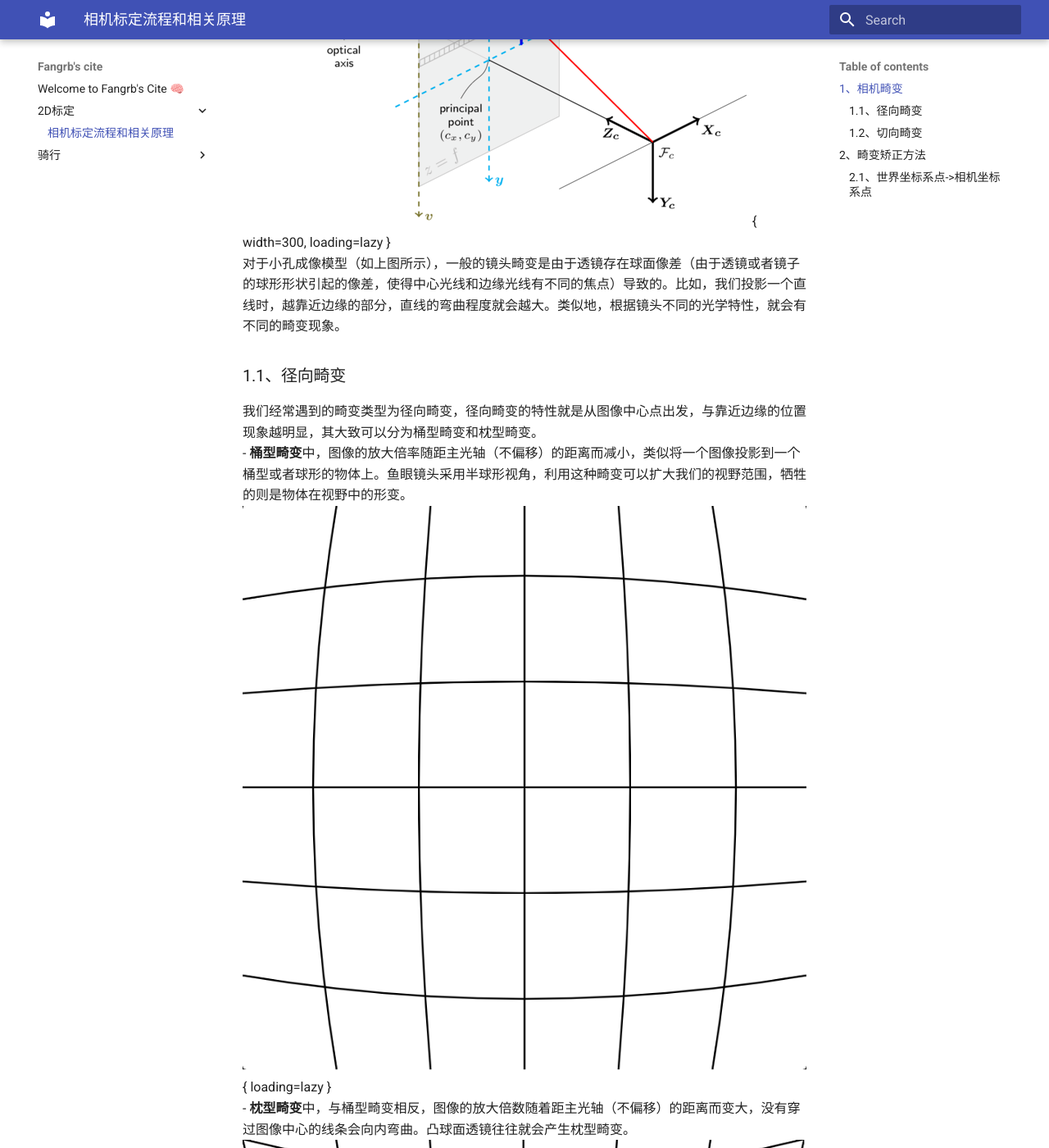
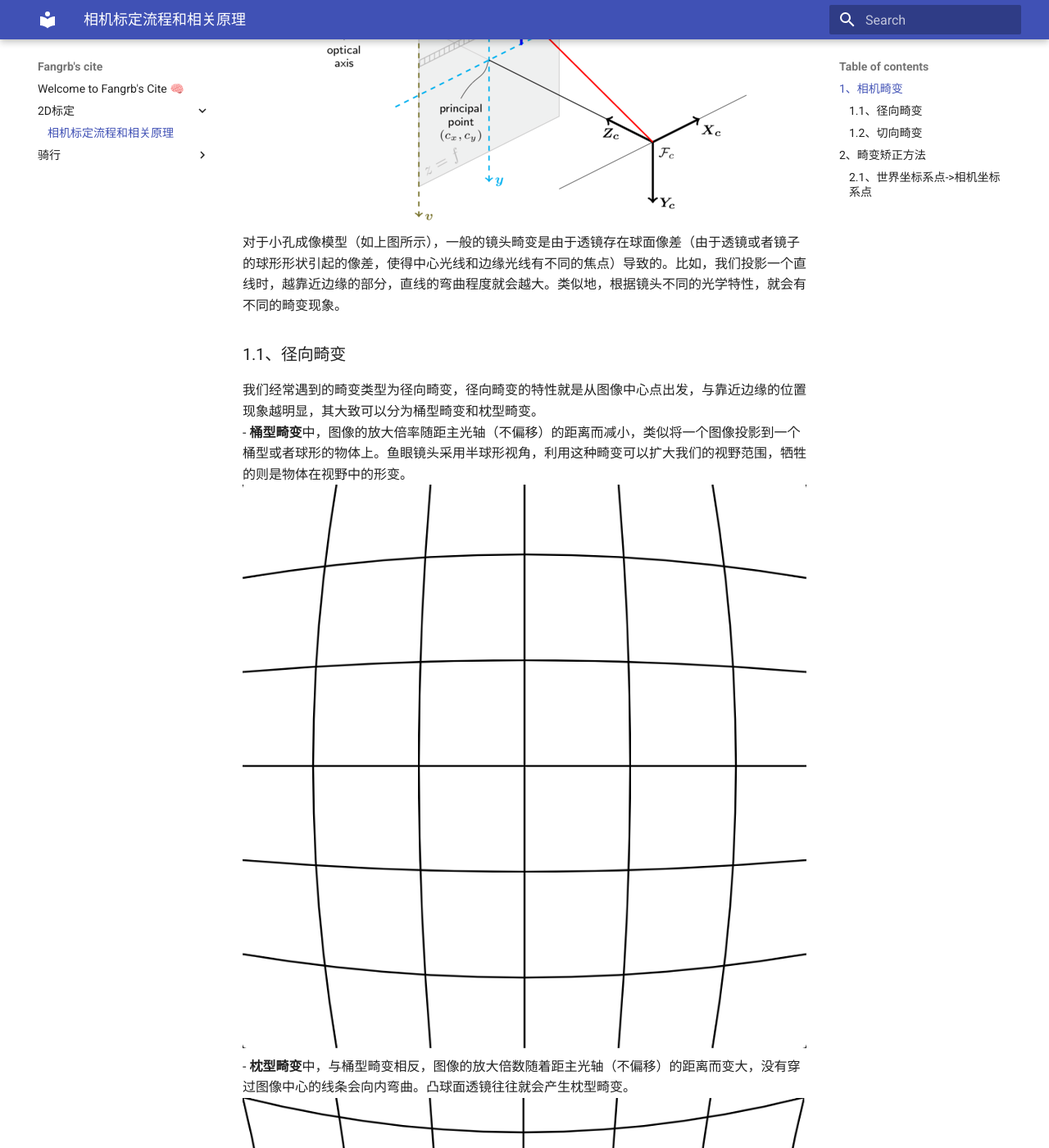
Before and after one commit to DaleBruise/DaleBruise.github.io, an MkDocs documentation site: the page built from docs/2D标定/cameraCalibration.md, in a window 1280 px wide and 1400 px high, scrolled down 628 px. Shown: the whole window at 82% size. Built offline with MkDocs 1.6.1 and Material for MkDocs 9.7.7, drawn with Linux system fonts in a browser that asks for light colours; some of the changed text lies outside the part shown.

Commit message:
Update cameraCalibration.md

```diff
--- a/docs/2D标定/cameraCalibration.md
+++ b/docs/2D标定/cameraCalibration.md
@@ -2,20 +2,20 @@
 相机标定总的来讲，就是将由于相机本身的特性——“鱼眼效应”造成的畸变现象通过一定的方法修正过来。并且，我们还可以补偿相机外界旋转造成的偏移。下面将会介绍相机标定的原理和我们的解决方法, 本文章是介绍针对类似小孔成像面阵相机的标定进行介绍。
 ## 1、相机畸变
 为什么我们要相机标定？难道相机看到的东西，不就是我们想要的东西了吗？其实我们在一般的图像处理中是不需要进行标定流程的，只有我们需要将图像中的位置与现实中的位置对应起来以后，才需要进行一系列标定流程，相机标定只是我们标定流程中的一部分。根据项目的不同，我们需要走的标定流程不同，但是可以确认的是，相机标定是大概率被需要的，是在全套标定流程中简单但至关重要的一环，也就是相机的畸变修正。
-![pinHole Model](https://raw.githubusercontent.com/DaleBruise/DaleBruise.github.io/main/docs/images/2D_Calibration/pinHole.png){ width=300, loading=lazy }
+![pinHole Model](https://raw.githubusercontent.com/DaleBruise/DaleBruise.github.io/main/docs/images/2D_Calibration/pinHole.png)
 对于小孔成像模型（如上图所示），一般的镜头畸变是由于透镜存在球面像差（由于透镜或者镜子的球形形状引起的像差，使得中心光线和边缘光线有不同的焦点）导致的。比如，我们投影一个直线时，越靠近边缘的部分，直线的弯曲程度就会越大。类似地，根据镜头不同的光学特性，就会有不同的畸变现象。
 ### 1.1、径向畸变
 我们经常遇到的畸变类型为径向畸变，径向畸变的特性就是从图像中心点出发，与靠近边缘的位置现象越明显，其大致可以分为桶型畸变和枕型畸变。
  - **桶型畸变**中，图像的放大倍率随距主光轴（不偏移）的距离而减小，类似将一个图像投影到一个桶型或者球形的物体上。鱼眼镜头采用半球形视角，利用这种畸变可以扩大我们的视野范围，牺牲的则是物体在视野中的形变。
- ![barrel distortion](https://raw.githubusercontent.com/DaleBruise/DaleBruise.github.io/main/docs/images/2D_Calibration/barrel_distortion.png){ loading=lazy }
+ ![barrel distortion](https://raw.githubusercontent.com/DaleBruise/DaleBruise.github.io/main/docs/images/2D_Calibration/barrel_distortion.png)
  - **枕型畸变**中，与桶型畸变相反，图像的放大倍数随着距主光轴（不偏移）的距离而变大，没有穿过图像中心的线条会向内弯曲。凸球面透镜往往就会产生枕型畸变。
- ![pincushion distortion](https://github.com/DaleBruise/DaleBruise.github.io/blob/main/docs/images/2D_Calibration/pincushion_distortion.png?raw=true){ loading=lazy }
+ ![pincushion distortion](https://github.com/DaleBruise/DaleBruise.github.io/blob/main/docs/images/2D_Calibration/pincushion_distortion.png?raw=true)
 如果我们想要使用数学语言去表达此类畸变的程度，那么一般来讲，我们可以使用二次多项式来表达，他们随着主光轴的距离的平方次增加。后面就会讲到我们如何使用数学方法来补偿畸变带来的误差。
 ### 1.2、切向畸变
 切向畸变是由于感光元件和镜头不平行导致的，我们在程序中进行畸变矫正的过程中，一般不考虑切向畸变。
 ## 2、畸变矫正方法
 相机畸变的矫正不需要我们去移动平台或者其他平面，根据张正友提出的方法，对于大多数的情况，我们只需要一张棋盘格图像即可矫正，如下图所示。
-![chessBoard](https://github.com/DaleBruise/DaleBruise.github.io/blob/main/docs/images/2D_Calibration/chessboard.png?raw=true){ loading=lazy }
+![chessBoard](https://github.com/DaleBruise/DaleBruise.github.io/blob/main/docs/images/2D_Calibration/chessboard.png?raw=true)
 棋盘格所在平面要和镜头镜头尽量平行，也就是棋盘格所在平面的Z轴要尽量与镜头所在平面垂直，从而我们的精度可以更高。搭建好平台后，我们就可开始对相机进行建模，相机可以视为小孔成像模型，在此模型下，我们使用一个变换矩阵来将实际的坐标点投影到屏幕上：
 
 $$ sm' = A[R|t]M' $$
```
